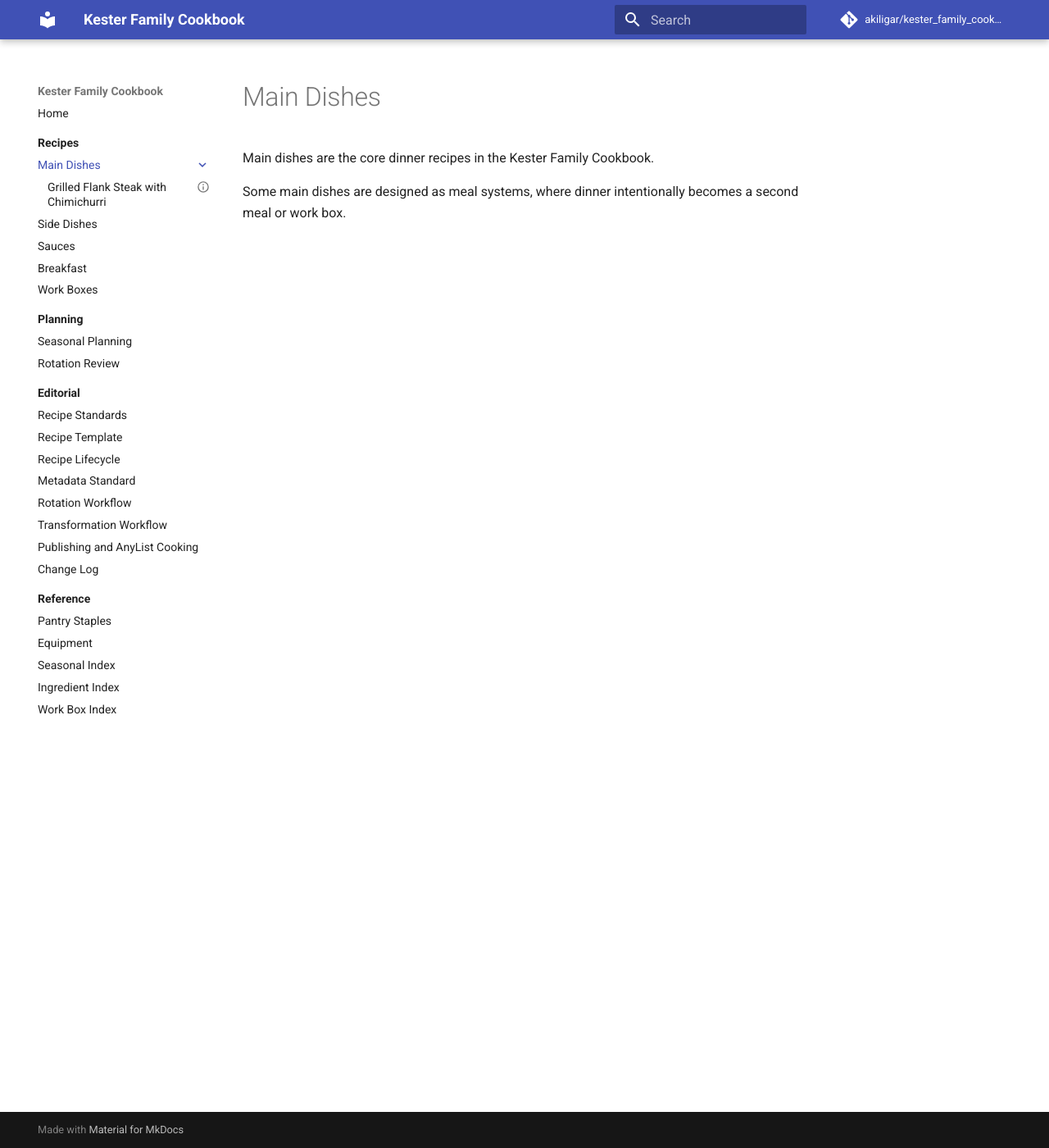
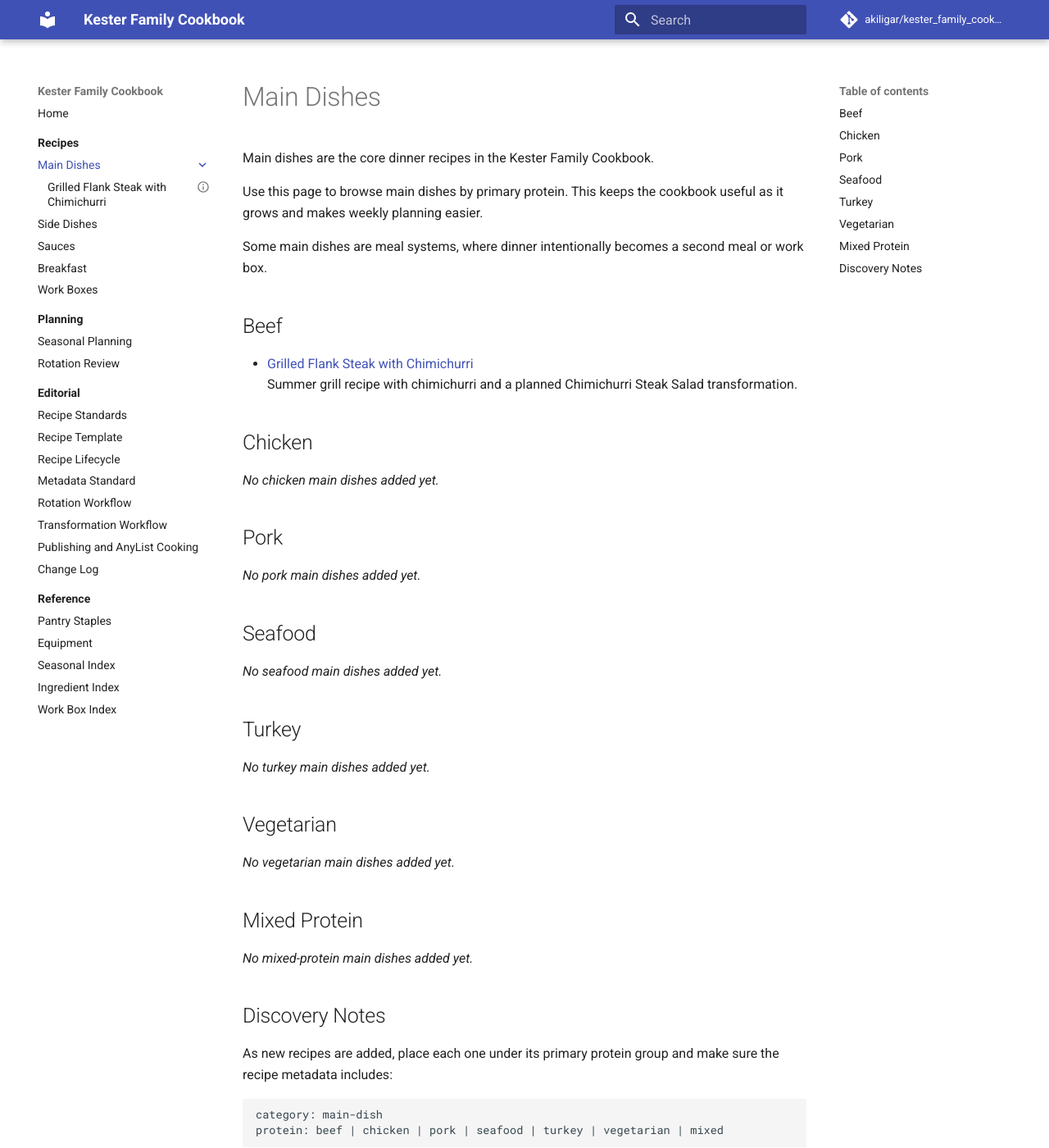
Before and after one commit to akiligar/kester_family_cookbook, an MkDocs documentation site: the page built from docs/recipes/main-dishes/index.md, in a window 1280 px wide and 1400 px high. Shown: the whole window at 82% size. Built offline with MkDocs 1.6.1 and Material for MkDocs 9.7.7, drawn with Linux system fonts in a browser that asks for light colours; comment, search, counter and statistics services are not loaded; some of the changed text lies outside the part shown.

Commit message:
Turn Main Dishes into protein-based discovery page

````diff
--- a/docs/recipes/main-dishes/index.md
+++ b/docs/recipes/main-dishes/index.md
@@ -2,4 +2,46 @@
 
 Main dishes are the core dinner recipes in the Kester Family Cookbook.
 
-Some main dishes are designed as meal systems, where dinner intentionally becomes a second meal or work box.
+Use this page to browse main dishes by primary protein. This keeps the cookbook useful as it grows and makes weekly planning easier.
+
+Some main dishes are meal systems, where dinner intentionally becomes a second meal or work box.
+
+## Beef
+
+- [Grilled Flank Steak with Chimichurri](grilled-flank-steak-chimichurri.md)
+  Summer grill recipe with chimichurri and a planned Chimichurri Steak Salad transformation.
+
+## Chicken
+
+_No chicken main dishes added yet._
+
+## Pork
+
+_No pork main dishes added yet._
+
+## Seafood
+
+_No seafood main dishes added yet._
+
+## Turkey
+
+_No turkey main dishes added yet._
+
+## Vegetarian
+
+_No vegetarian main dishes added yet._
+
+## Mixed Protein
+
+_No mixed-protein main dishes added yet._
+
+## Discovery Notes
+
+As new recipes are added, place each one under its primary protein group and make sure the recipe metadata includes:
+
+```yaml
+category: main-dish
+protein: beef | chicken | pork | seafood | turkey | vegetarian | mixed
+```
+
+If a recipe does not clearly belong to one protein group, use `mixed`.
````
